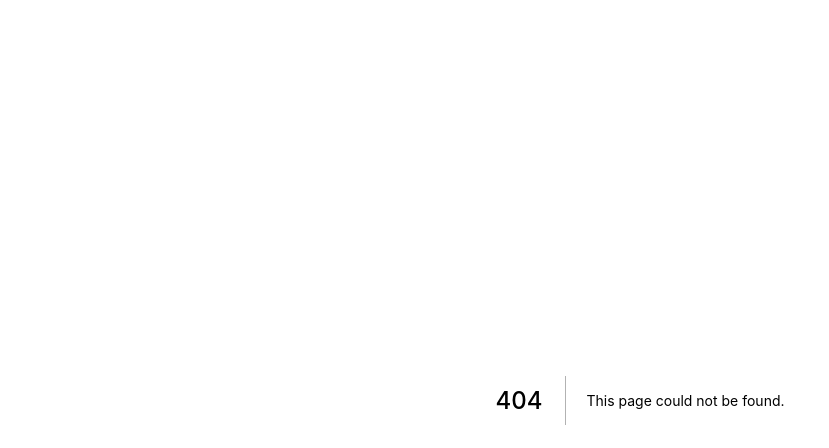
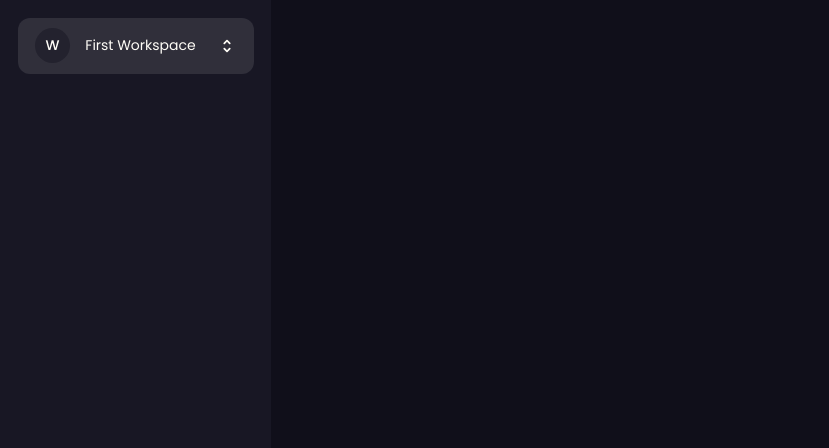
Before and after one commit to ArefEghbaliDev/artemis, a Next.js app: page /workspace/1 in a window 1280 px wide. Before the commit this address had no page. Shown: the top 448 px of the page, without its empty margins (0-829 px from the left). Built offline with nearby package versions, Linux system fonts and the light colour scheme.

Commit message:
Add workspace select

```diff
--- a/package.json
+++ b/package.json
@@ -9,10 +9,12 @@
     "lint": "next lint"
   },
   "dependencies": {
+    "@headlessui/react": "^1.6.4",
     "clsx": "^1.1.1",
     "next": "12.1.6",
     "react": "18.1.0",
-    "react-dom": "18.1.0"
+    "react-dom": "18.1.0",
+    "react-icons": "^4.3.1"
   },
   "devDependencies": {
     "@types/node": "17.0.35",
--- a/src/assets/styles/main.scss
+++ b/src/assets/styles/main.scss
@@ -5,4 +5,10 @@ html {
     font-family: 'Poppins', sans-serif;
     @apply bg-dark-500;
     @apply text-white-500;
+    font-size: 14px;
 }
+
+.workspace-select-title {
+    min-width: 120px;
+    max-width: 120px;
+}
--- /dev/null
+++ b/src/components/Blocks/WorkspaceSidebar/WorkspaceSidebar.tsx
@@ -0,0 +1,31 @@
+import WorkspaceSelect from 'components/Shared/WorkspaceSelect';
+import { TSingleWorkspace } from 'models/workspace/workspace.interface';
+
+const WorkspaceSidebar = () => {
+    const workspaces: TSingleWorkspace[] = [
+        {
+            id: '1234',
+            title: 'First Workspace',
+            owner: 'Aref',
+            createdDate: 'now',
+            projects: [],
+            avatar: null,
+        },
+        {
+            id: '4567',
+            title: 'Second Workspace',
+            owner: 'Aref',
+            createdDate: 'now',
+            projects: [],
+            avatar: null,
+        },
+    ];
+
+    return (
+        <div className="bg-dark-400 h-screen p-5">
+            <WorkspaceSelect items={workspaces} />
+        </div>
+    );
+};
+
+export default WorkspaceSidebar;
--- /dev/null
+++ b/src/components/Blocks/WorkspaceSidebar/index.tsx
@@ -0,0 +1 @@
+export { default } from './WorkspaceSidebar';
--- /dev/null
+++ b/src/components/Shared/WorkspaceSelect/WorkspaceSelect.tsx
@@ -0,0 +1,45 @@
+import { Listbox } from '@headlessui/react';
+import Avatar from 'components/UI/Avatar';
+import { TSingleWorkspace } from 'models/workspace/workspace.interface';
+import { useState } from 'react';
+
+import { HiChevronRight, HiPlus, HiSelector } from 'react-icons/hi';
+
+interface IProps {
+    items: TSingleWorkspace[];
+}
+
+const WorkspaceSelect = ({ items }: IProps) => {
+    const [selectedItem, setSelectedItem] = useState(items[0]);
+
+    return (
+        <Listbox value={selectedItem} onChange={setSelectedItem}>
+            <div className="relative">
+                <Listbox.Button className="rounded bg-opacity-10 bg-white-500 px-5 py-3 flex items-center">
+                    <Avatar placeholderText="Workspace" avatar={null} size="md" className="mr-3" />
+                    <p className="workspace-select-title truncate">{selectedItem.title}</p>
+                    <HiSelector size={18} className="ml-5" />
+                </Listbox.Button>
+                <Listbox.Options className="absolute left-0 top-full w-full transform-gpu translate-y-2 bg-white-500 bg-opacity-10 rounded p-3 min-w-max">
+                    {items.map((item) => (
+                        <Listbox.Option
+                            key={item.id}
+                            value={item}
+                            className="p-3 cursor-pointer flex items-center justify-between transition-all duration-75 ease-out hover:bg-dark-400 rounded"
+                        >
+                            {item.title}
+                            <HiChevronRight size={18} />
+                        </Listbox.Option>
+                    ))}
+                    <div className="w-full border-b border-b-white-500 opacity-10 my-3" />
+                    <button className="p-3 cursor-pointer w-full flex items-center justify-start transition-all duration-75 ease-out hover:bg-dark-400 rounded">
+                        <HiPlus size={18} className="mr-3" />
+                        Create Workspace
+                    </button>
+                </Listbox.Options>
+            </div>
+        </Listbox>
+    );
+};
+
+export default WorkspaceSelect;
--- /dev/null
+++ b/src/components/Shared/WorkspaceSelect/index.tsx
@@ -0,0 +1 @@
+export { default } from './WorkspaceSelect';
--- /dev/null
+++ b/src/components/UI/Avatar/Avatar.tsx
@@ -0,0 +1,27 @@
+import clsx from 'clsx';
+
+interface IProps {
+    placeholderText: string;
+    avatar: string | null;
+    size: 'md' | 'lg';
+    className?: string;
+}
+
+const Avatar = ({ placeholderText, avatar, size, className }: IProps) => {
+    return (
+        <div
+            className={clsx('rounded-full overflow-hidden flex items-center justify-center bg-dark-300', className, {
+                'w-10 h-10': size === 'md',
+                'h-12 w-12': size === 'lg',
+            })}
+        >
+            {avatar ? (
+                <img src={avatar} alt={placeholderText} className="w-full h-full object-cover" />
+            ) : (
+                <p className="font-medium">{placeholderText.slice(0, 1)}</p>
+            )}
+        </div>
+    );
+};
+
+export default Avatar;
--- /dev/null
+++ b/src/components/UI/Avatar/index.tsx
@@ -0,0 +1 @@
+export { default } from './Avatar';
--- /dev/null
+++ b/src/pages/workspace/[id].tsx
@@ -0,0 +1,17 @@
+import WorkspaceSidebar from 'components/Blocks/WorkspaceSidebar';
+import Head from 'next/head';
+
+const index = () => {
+    return (
+        <div>
+            <Head>
+                <title>Workspace</title>
+            </Head>
+            <div className="flex items-center">
+                <WorkspaceSidebar />
+            </div>
+        </div>
+    );
+};
+
+export default index;
--- a/tailwind.config.js
+++ b/tailwind.config.js
@@ -5,12 +5,12 @@ module.exports = {
             colors: {
                 dark: {
                     500: '#100F1A',
-                    400: '#181627',
-                    300: '#201D34',
+                    400: '#181724',
+                    300: '#23222e',
                 },
                 primary: {
                     600: '#2F0AFF',
-                    500: '#401FFF',
+                    500: '#060029',
                     400: '#5233FF',
                 },
             },
@@ -24,7 +24,7 @@ module.exports = {
             DEFAULT: '12px',
             sm: '6px',
             lg: '24px',
-            FULL: '999px',
+            full: '999px',
         },
         fontFamily: {
             display: ['Poppins', 'sans-serif'],
```
Also changed, not shown: src/models/workspace/workspace.interface.ts (added, +8 -0 lines), 1 other file (tests, documents, lock files or other folders).
